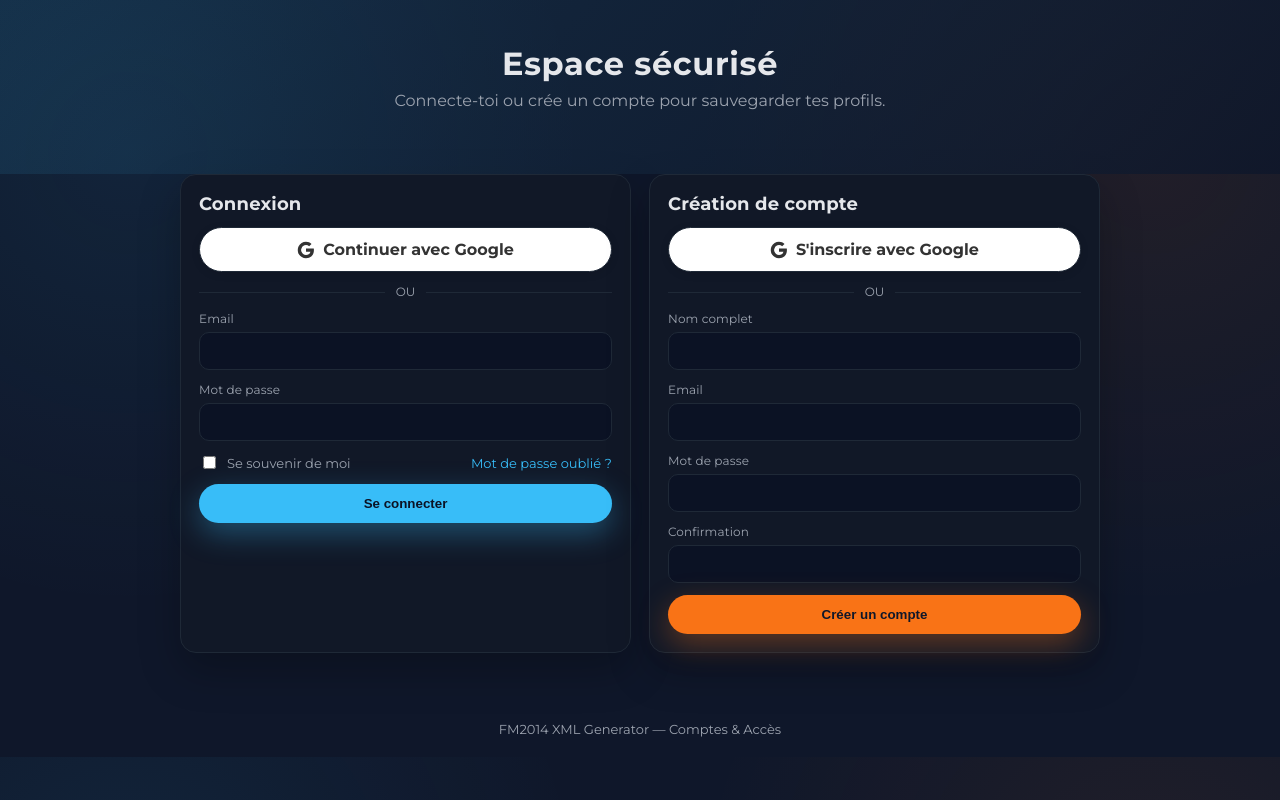
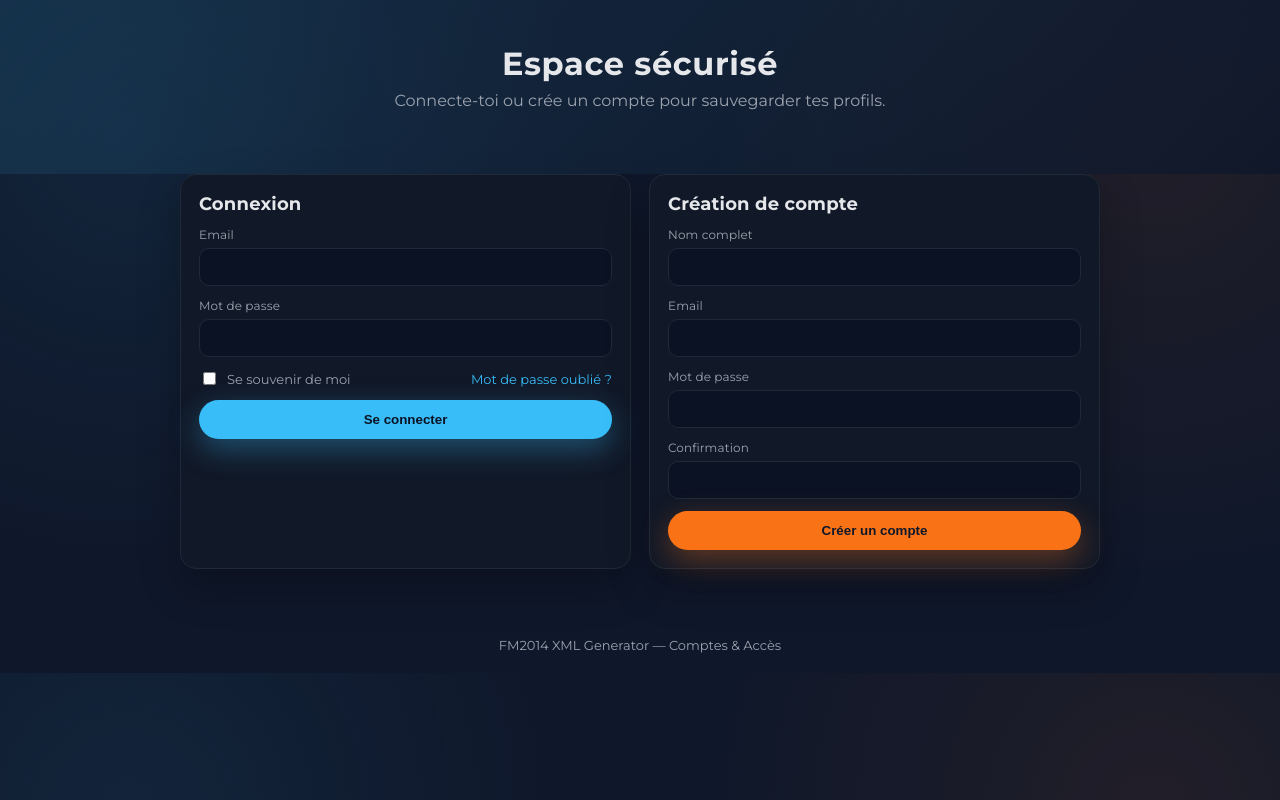
Before and after one commit to Enzo062788888/web-fm2014, a website: page public/auth.html in a window 1280 px wide. Drawn offline with Linux system fonts and the light colour scheme.

Commit message:
Remove Google OAuth buttons from auth page

```diff
--- a/public/auth.html
+++ b/public/auth.html
@@ -5,7 +5,6 @@
   <meta name="viewport" content="width=device-width, initial-scale=1.0" />
   <title>FM2014 - Connexion / Création de compte</title>
   <link rel="stylesheet" href="css/styles.css" />
-  <script src="https://accounts.google.com/gsi/client" async defer></script>
 </head>
 <body>
   <header class="hero hero--compact">
@@ -21,16 +20,6 @@
       <div class="auth-card">
         <h2>Connexion</h2>
         <div class="form-message" data-target="login"></div>
-        <a href="/auth/google" class="btn btn-google">
-          <svg width="18" height="18" viewBox="0 0 24 24" style="margin-right: 8px;">
-            <path fill="currentColor" d="M22.56 12.25c0-.78-.07-1.53-.2-2.25H12v4.26h5.92c-.26 1.37-1.04 2.53-2.21 3.31v2.77h3.57c2.08-1.92 3.28-4.74 3.28-8.09z"/>
-            <path fill="currentColor" d="M12 23c2.97 0 5.46-.98 7.28-2.66l-3.57-2.77c-.98.66-2.23 1.06-3.71 1.06-2.86 0-5.29-1.93-6.16-4.53H2.18v2.84C3.99 20.53 7.7 23 12 23z"/>
-            <path fill="currentColor" d="M5.84 14.09c-.22-.66-.35-1.36-.35-2.09s.13-1.43.35-2.09V7.07H2.18C1.43 8.55 1 10.22 1 12s.43 3.45 1.18 4.93l2.85-2.22.81-.62z"/>
-            <path fill="currentColor" d="M12 5.38c1.62 0 3.06.56 4.21 1.64l3.15-3.15C17.45 2.09 14.97 1 12 1 7.7 1 3.99 3.47 2.18 7.07l3.66 2.84c.87-2.6 3.3-4.53 6.16-4.53z"/>
-          </svg>
-          Continuer avec Google
-        </a>
-        <div class="divider">OU</div>
         <form id="login-form" class="auth-form" action="#" method="post">
           <label class="field">
             <span class="field__label">Email</span>
@@ -54,16 +43,6 @@
       <div class="auth-card">
         <h2>Création de compte</h2>
         <div class="form-message" data-target="signup"></div>
-        <a href="/auth/google" class="btn btn-google">
-          <svg width="18" height="18" viewBox="0 0 24 24" style="margin-right: 8px;">
-            <path fill="currentColor" d="M22.56 12.25c0-.78-.07-1.53-.2-2.25H12v4.26h5.92c-.26 1.37-1.04 2.53-2.21 3.31v2.77h3.57c2.08-1.92 3.28-4.74 3.28-8.09z"/>
-            <path fill="currentColor" d="M12 23c2.97 0 5.46-.98 7.28-2.66l-3.57-2.77c-.98.66-2.23 1.06-3.71 1.06-2.86 0-5.29-1.93-6.16-4.53H2.18v2.84C3.99 20.53 7.7 23 12 23z"/>
-            <path fill="currentColor" d="M5.84 14.09c-.22-.66-.35-1.36-.35-2.09s.13-1.43.35-2.09V7.07H2.18C1.43 8.55 1 10.22 1 12s.43 3.45 1.18 4.93l2.85-2.22.81-.62z"/>
-            <path fill="currentColor" d="M12 5.38c1.62 0 3.06.56 4.21 1.64l3.15-3.15C17.45 2.09 14.97 1 12 1 7.7 1 3.99 3.47 2.18 7.07l3.66 2.84c.87-2.6 3.3-4.53 6.16-4.53z"/>
-          </svg>
-          S'inscrire avec Google
-        </a>
-        <div class="divider">OU</div>
         <form id="signup-form" class="auth-form" action="#" method="post">
           <label class="field">
             <span class="field__label">Nom complet</span>
```
